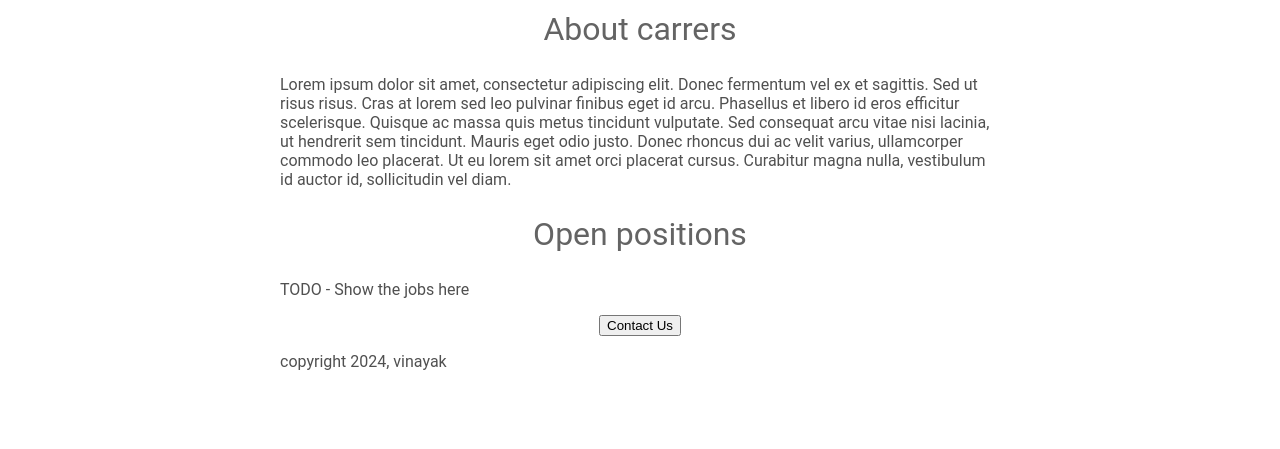
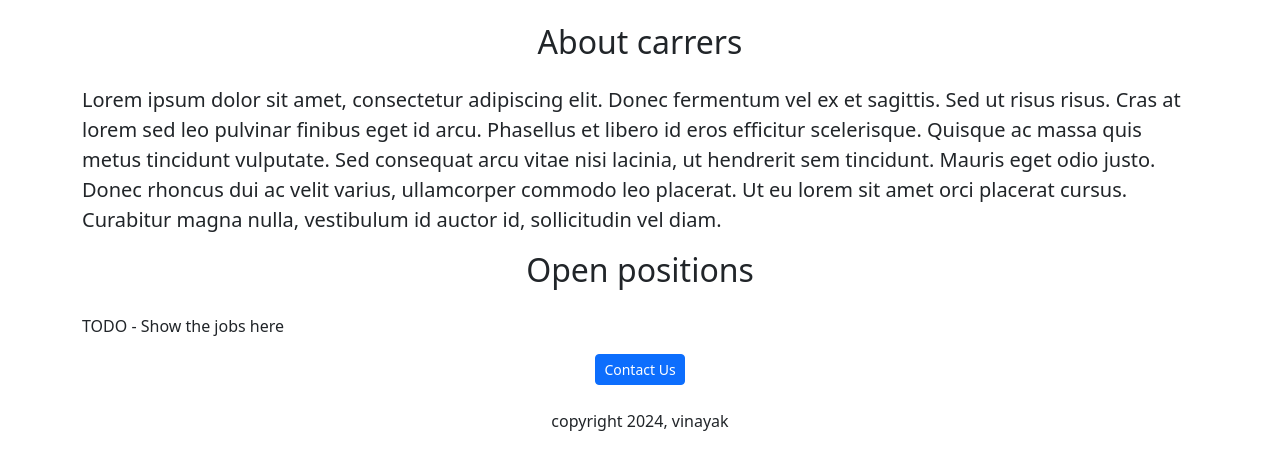
Before and after one commit to vinayak598/vinayak-carrers-website, a Flask app: page / in a window 1280 px wide. Shown: the part 441-890 px from the top of the page. Before the commit the page ends 811 px from the top, so only its background shows below. Run offline with Flask 3, Linux system fonts and the light colour scheme.

Commit message:
Initial commit

```diff
--- a/templates/home.html
+++ b/templates/home.html
@@ -2,52 +2,30 @@
 <html>
   <head>
     <title>vinayak carrers</title>
+    <meta charset="utf-8">
+    <meta name="viewport" content="width=device-width, initial-scale=1">
+    <link href="https://cdn.jsdelivr.net/npm/bootstrap@5.3.3/dist/css/bootstrap.min.css" rel="stylesheet" integrity="sha384-QWTKZyjpPEjISv5WaRU9OFeRpok6YctnYmDr5pNlyT2bRjXh0JMhjY6hW+ALEwIH" crossorigin="anonymous">
     <style>
-      h1 {
-        font-size: 40px;
-        font-family: Roboto;
-        font-weight: normal;
-        color: rgb(100, 100, 100);
-        text-align: center;
-      }
-
-      #banner {
-         width = 100%;
-        height = 360px;
+      #banner{
+        height: 360px;
+        width: 100%;
         object-fit: cover;
-      }
-      h2{
-        font-family: Roboto;
-        font-size: 32px;
-        color: rgb(100, 100, 100);
-        text-align: center;
-        font-weight: normal;
-      }
-      p{
-        font-family: Roboto;
-        color: rgb(80, 80, 80);
-      }
-      #container{
-        max-width: 720px;
-        margin: 0 auto 0 auto;
-      }
-      .bodytext{
-        font-family: Roboto;
-        color: rgb(80, 80, 80);
+        margin-bottom: 16px;
       }
     </style>
   </head>
   <body>
-    <div id="container">
-    <h1>vinayak carrers</h1>
-    <img id="banner" src="https://428e6500-6827-4498-a7d6-c2b4195b70c4-00-36id4pa62gvye.pike.replit.dev/static/banner.jpg" height='320' width='800'>
-    <h2>About carrers</h2>
-    <p class="bodytext">Lorem ipsum dolor sit amet, consectetur adipiscing elit. Donec fermentum vel ex et sagittis. Sed ut risus risus. Cras at lorem sed leo pulvinar finibus eget id arcu. Phasellus et libero id eros efficitur scelerisque. Quisque ac massa quis metus tincidunt vulputate. Sed consequat arcu vitae nisi lacinia, ut hendrerit sem tincidunt. Mauris eget odio justo. Donec rhoncus dui ac velit varius, ullamcorper commodo leo placerat. Ut eu lorem sit amet orci placerat cursus. Curabitur magna nulla, vestibulum id auctor id, sollicitudin vel diam.</p>
-    <h2>Open positions</h2>
+    <div class="container">
+    <h1 class="text-center mt-2 mb-4"">vinayak careers</h1>
+    <img class=".img-fluid" id="banner" src="https://428e6500-6827-4498-a7d6-c2b4195b70c4-00-36id4pa62gvye.pike.replit.dev/static/banner.jpg" height='320' width='800'>
+    <h2 class="text-center mt-2 mb-4">About carrers</h2>
+    <p class="lead">Lorem ipsum dolor sit amet, consectetur adipiscing elit. Donec fermentum vel ex et sagittis. Sed ut risus risus. Cras at lorem sed leo pulvinar finibus eget id arcu. Phasellus et libero id eros efficitur scelerisque. Quisque ac massa quis metus tincidunt vulputate. Sed consequat arcu vitae nisi lacinia, ut hendrerit sem tincidunt. Mauris eget odio justo. Donec rhoncus dui ac velit varius, ullamcorper commodo leo placerat. Ut eu lorem sit amet orci placerat cursus. Curabitur magna nulla, vestibulum id auctor id, sollicitudin vel diam.</p>
+    <h2 class="text-center mt-2 mb-4"">Open positions</h2>
     <p>TODO - Show the jobs here</p>
-      <div style ="text-align:center;">
-    <button>Contact Us</button>
+      <div class="text-center">
+    <button type="button" class="btn btn-primary btn-sm">Contact Us</button>
+         <p class="mt-4"">copyright 2024, vinayak</p>
       </div>
-      <p>copyright 2024, vinayak</p>
+    </div>
   </body>
 </html>
```
